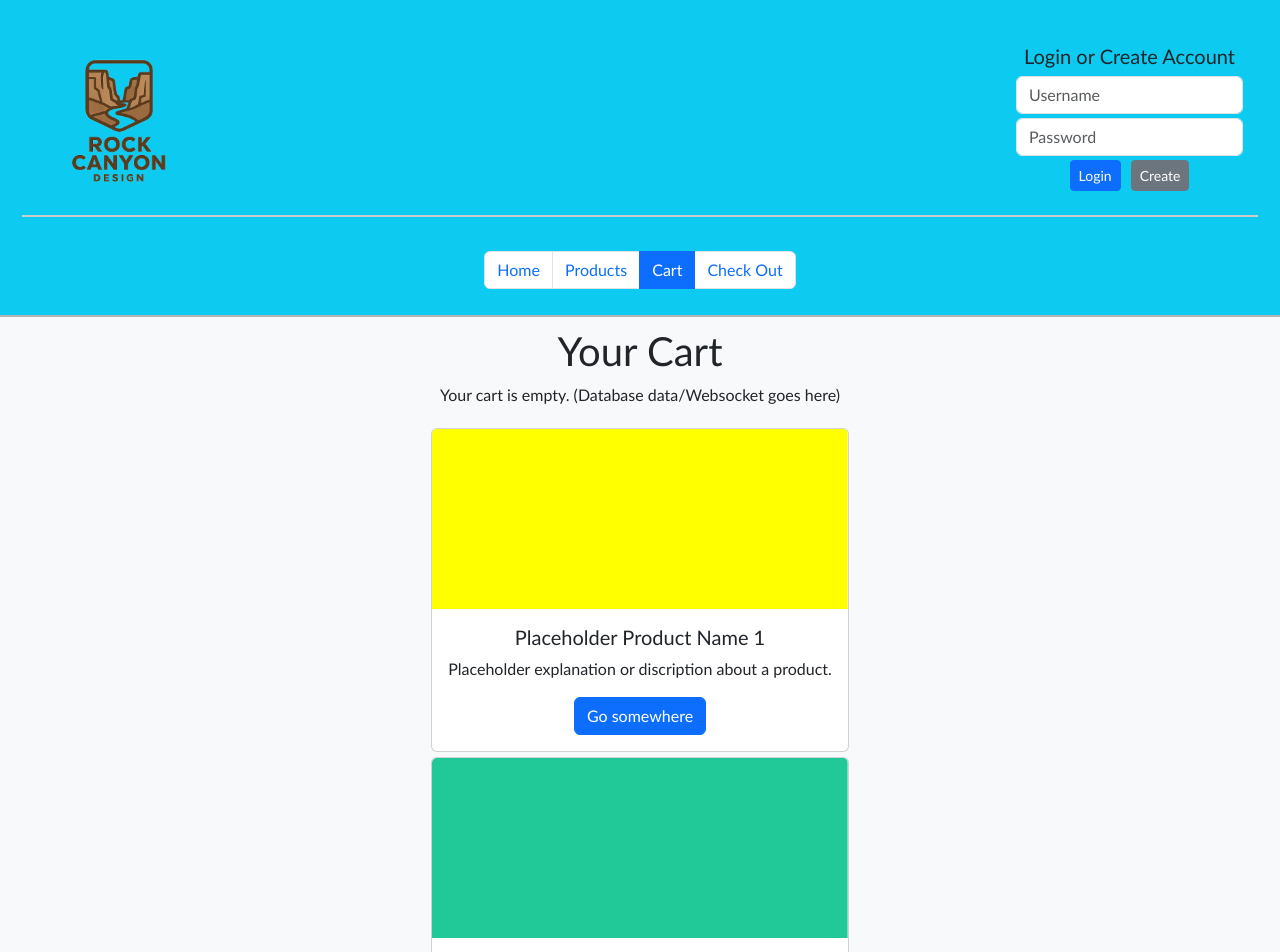
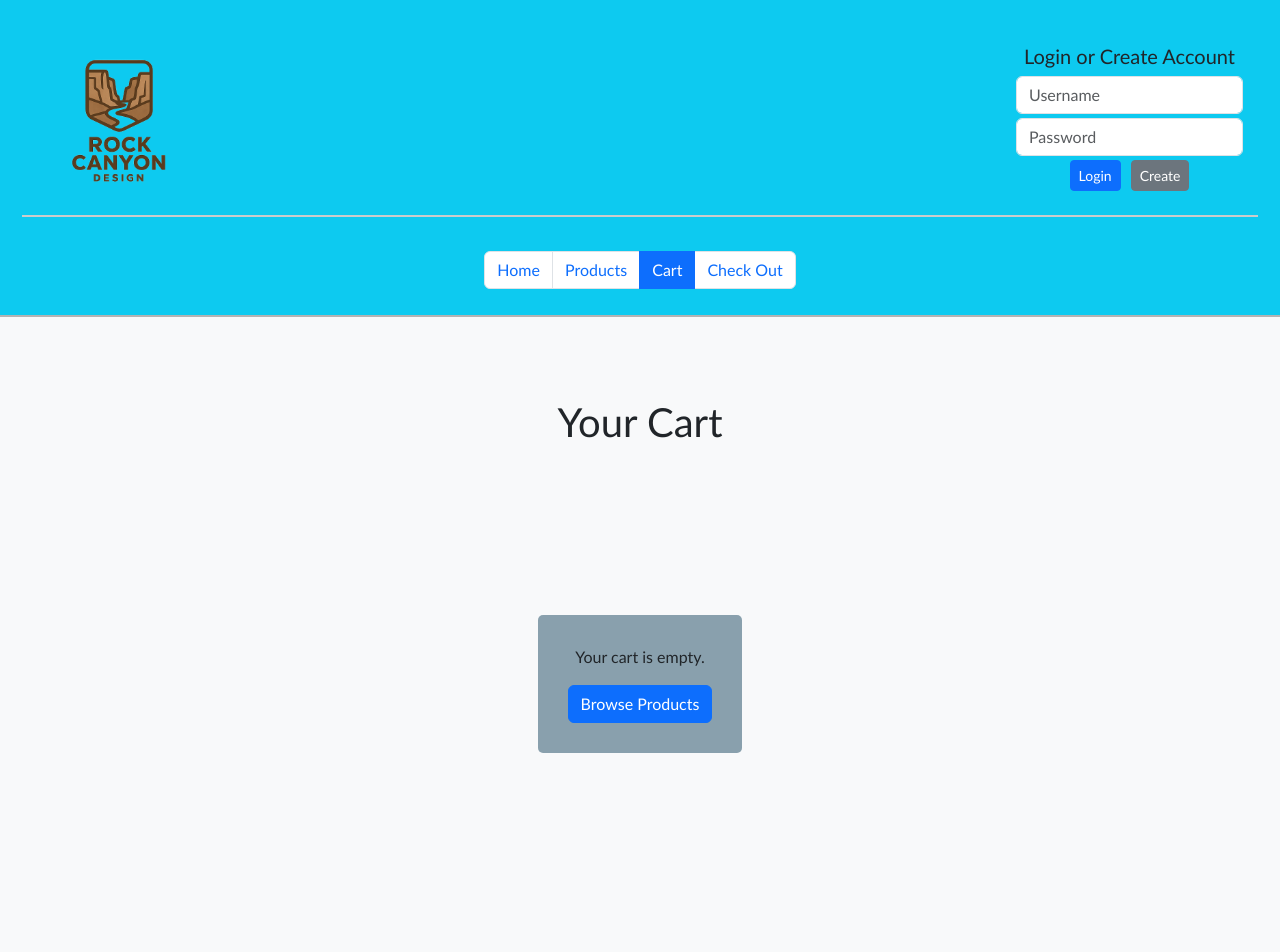
Before and after one commit to Cartermidd/startup, a React (Vite) app: page /cart in a window 1280 px wide. Shown: the top 952 px of the page. Built offline with nearby package versions, Linux system fonts and the light colour scheme.

Commit message:
check out page cart

```diff
--- a/src/app.css
+++ b/src/app.css
@@ -166,6 +166,17 @@ button {
     border-radius: 5px;
   }
 
+#cart-items-container {
+    display: flex;
+    flex-direction: column;
+    background-color: #4b6f81a2;
+    border-radius: 5px;
+    gap: 15px;
+    margin-top: 20px;
+    margin-bottom: 20px;
+    padding: 30px;
+}
+
 .product-box {
     background-color: #ffffff;
     border-radius: 5px;
@@ -190,8 +201,20 @@ button {
     align-items: flex-start;
 }
 
+#cart-n-price {
+    display: flex;
+    flex-direction: column;
+    align-items: center;
+    margin-top: 20px;
+}
+
 .add-remove-cart-button {
     align-items: center;
     display: flex;
     justify-content: flex-end;
 }
+
+#Custom-Design-Requests {
+    background-color: #ffffffc7;
+    border-radius: 5px;
+}
--- a/src/app.jsx
+++ b/src/app.jsx
@@ -1,4 +1,4 @@
-import React from 'react';
+import React, { useEffect } from 'react';
 import 'bootstrap/dist/css/bootstrap.min.css';
 import './app.css';
 import { BrowserRouter, NavLink, Route, Routes } from 'react-router-dom';
@@ -6,9 +6,33 @@ import { Home } from './home/home';
 import { Cart } from './cart/cart';
 import { Checkout } from './checkout/checkout';
 import { Products } from './products/products';
+import { useState } from 'react';
 
 
 export default function App() {
+  // if item is not in cart array and button is pressed, add item to cart and change button color to red
+  // if item is in cart array and button is pressed, remove item from cart and change button color to green
+  const [cartItems, setCartItems] = useState(() => {
+      const saved = localStorage.getItem('cartItems');
+      return saved ? JSON.parse(saved) : [];
+    });
+
+  const handleToggleCart = (productId) => {
+    setCartItems(prev =>
+      prev.includes(productId) //if item is already in cart
+        ? prev.filter(id => id !== productId) //filter it out (remove)
+        : [...prev, productId] //else add it (add)
+    )};
+
+  useEffect(() => {
+    try {
+      localStorage.setItem('cartItems', JSON.stringify(cartItems));
+    } catch {
+      // localStorage error
+    }
+  }, [cartItems]);
+
+
     return (
         <BrowserRouter>
         <div className='app bg-light text-dark'>
@@ -45,9 +69,9 @@ export default function App() {
 
     <Routes>
         <Route path='/' element={<Home />} />
-        <Route path='/products' element={<Products />} />
-        <Route path='/cart' element={<Cart />} />
-        <Route path='/checkout' element={<Checkout />} />
+        <Route path='/products' element={<Products cartItems={cartItems} onToggleCart={handleToggleCart} />} />
+        <Route path='/cart' element={<Cart cartItems={cartItems} onToggleCart={handleToggleCart}/>} />
+        <Route path='/checkout' element={<Checkout cartItems={cartItems} onToggleCart={handleToggleCart}/>} />
         <Route path='*' element={<NotFound />} />
     </Routes>
 
--- a/src/cart/cart.jsx
+++ b/src/cart/cart.jsx
@@ -1,66 +1,48 @@
 import React from 'react';
+import { NavLink } from 'react-router-dom';
+import productData from '../products/productData';
+
+export function Cart({ cartItems, onToggleCart }) {
+  const renderCart = () => {
+    if (cartItems.length === 0) {
+      return (
+        <div>
+          <p>Your cart is empty.</p>
+          <NavLink to="/products" className="btn btn-primary">Browse Products</NavLink>
+        </div>
+      );
+    }
+
+    return cartItems.map(productId => {
+      const product = productData.find(p => p.id === productId);
+      if (!product) return null;
+
+      return (
+        <div key={product.id} className="product-box">
+          <img src={product.image} alt={product.name} className="product-img" />
+          <div className="product-details">
+            <h2>{product.name}</h2>
+            <p>{product.description}</p>
+          </div>
+          <button
+            onClick={() => onToggleCart(product.id)}
+            className="btn btn-danger btn-bg"
+          >
+            <img src="/shopping-cart.png" width="25" alt="Cart Icon" />
+          </button>
+        </div>
+      );
+    });
+  };
 
 
-export function Cart() {
     return (
-        <main className='container-fluid bg-light text-center'>
-      <h1>
-        Your Cart
-      </h1>
-
-      <p>
-        Your cart is empty. (Database data/Websocket goes here)
-      </p>
-
-      <div className="bd-example bd-example-placeholder-cards d-flex justify-content-around">
-      <div className="card">
-        <svg className="bd-placeholder-img card-img-top" width="50%" height="180" xmlns="http://www.w3.org/2000/svg" role="img" aria-label="Placeholder" preserveAspectRatio="xMidYMid slice" focusable="false">
-          <title>Placeholder</title>
-          <rect width="100%" height="100%" fill="#FFFF00"></rect>
-        </svg>
-
-
-        <div className="card-body">
-          <h5 className="card-title">Placeholder Product Name 1</h5>
-          <p className="card-text">Placeholder explanation or discription about a product.</p>
-          <a href="#" className="btn btn-primary">Go somewhere</a>
+      <main className='container-fluid bg-light text-center'>
+        <h1>Your Cart</h1>
+        <div id="cart-items-container">
+          {renderCart()}
         </div>
-      </div>
-      </div>
-
-      <div className="bd-example bd-example-placeholder-cards d-flex justify-content-around">
-      <div className="card">
-        <svg className="bd-placeholder-img card-img-top" width="50%" height="180" xmlns="http://www.w3.org/2000/svg" role="img" aria-label="Placeholder" preserveAspectRatio="xMidYMid slice" focusable="false">
-          <title>Placeholder</title>
-          <rect width="100%" height="100%" fill="#20c997"></rect>
-        </svg>
-
-
-        <div className="card-body">
-          <h5 className="card-title">Placeholder Product Name 2</h5>
-          <p className="card-text">Placeholder explanation or discription about a product.</p>
-          <a href="#" className="btn btn-primary">Go somewhere</a>
-        </div>
-      </div>
-      </div>
-
-      <div className="bd-example bd-example-placeholder-cards d-flex justify-content-around">
-        <div className="card">
-        <svg className="bd-placeholder-img card-img-top" width="50%" height="180" xmlns="http://www.w3.org/2000/svg" role="img" aria-label="Placeholder" preserveAspectRatio="xMidYMid slice" focusable="false">
-          <title>Placeholder</title>
-          <rect width="100%" height="100%" fill="#89CFF0"></rect>
-        </svg>
-
-
-        <div className="card-body">
-          <h5 className="card-title">Placeholder Product Name 3</h5>
-          <p className="card-text">Placeholder explanation or discription about a product.</p>
-          <a href="#" className="btn btn-primary">Go somewhere</a>
-        </div>
-      </div>
-      </div>
-
-      <hr />
-        </main>
-    )
+        <hr />
+      </main>
+    );
 }
--- a/src/checkout/checkout.jsx
+++ b/src/checkout/checkout.jsx
@@ -1,21 +1,51 @@
 import React from 'react';
+import productData from '../products/productData';
 
 
-export function Checkout() {
+export function Checkout({ cartItems = [], onToggleCart = () => {} }) {
+    const items = cartItems.map(id => productData.find(p => p.id === id)).filter(Boolean);
+
+    const total = items.reduce((sum, item) => {
+        // productData currently doesn't include price; assume $10 each as placeholder
+        const price = item.price ?? 10;
+        return sum + price;
+    }, 0);
+
     return (
         <main className='container-fluid bg-light text-center'>
-            <div>
                 <h1>CHECK OUT</h1>
 
                 <h2>Welcome, [username]!</h2>
 
-                <p>
-                    Abreviated version of Cart
-                    (websocket goes here)
-                </p>
+                <section className="checkout-items">
+                    {items.length === 0 ? (
+                        <div>
+                            <p>Your cart is empty.</p>
+                            <a className="btn btn-primary" href="/products">Browse Products</a>
+                        </div>
+                    ) : (
+                        items.map(item => (
+                            <div key={item.id} className="product-box">
+                                <img src={item.image} alt={item.name} className="product-img" />
+                                <div className="product-details">
+                                    <h2>{item.name}</h2>
+                                    <p>{item.description}</p>
+                                </div>
+                                <div className="product-actions">
+                                    <button
+                                        onClick={() => onToggleCart(item.id)}
+                                        className="btn btn-danger btn-sm"
+                                    >
+                                        Remove
+                                    </button>
+                                </div>
+                            </div>
+                        ))
+                    )}
+                </section>
 
                 <div id="price-n-pay-box">
-                    <h2>Total Price: $ [price_variable]</h2>
+                    <h2>Total Price: ${total}</h2>
                     <button type="submit" className="btn btn-primary btn-sm">Purchase</button>
                 </div>
 
@@ -23,8 +53,6 @@ export function Checkout() {
                     <h2>API shipping information</h2>
                     <img width="200px" src="" alt="Some sort of shipping display" />
                 </div>
-
-            </div>
         </main>
-    )
+    );
 }
--- a/src/products/productData.jsx
+++ b/src/products/productData.jsx
@@ -1,57 +1,72 @@
-
-
 
 const productData = [
     {
-        id: wooden-1,
+        id: 'wooden-1',
         name: "Wooden Placeholder 1",
         description: "This is a placeholder description for Wooden Product 1.",
         image: "/rockcanyon_design.png",
-        category: "Wooden"
+        price: 19.99,
+        category: "Wooden",
     },
 
     {
-        id: wooden-2,
+        id: 'wooden-2',
         name: "Wooden Placeholder 2",
         description: "This is a placeholder description for Wooden Product 2.",
         image: "/rockcanyon_design.png",
-        category: "Wooden"
+        price: 19.99,
+        category: "Wooden",
     },
     {
-        id: acrylic-1,
+        id: 'acrylic-1',
         name: "Acrylic Placeholder 1",
         description: "This is a placeholder description for Acrylic Product 1.",
         image: "/rockcanyon_design.png",
-        category: "Acrylic"
+        price: 19.99,
+        category: "Acrylic",
     },
 
     {
-        id: acrylic-2,
+        id: 'acrylic-2',
         name: "Acrylic Placeholder 2",
         description: "This is a placeholder description for Acrylic Product 2.",
         image: "/rockcanyon_design.png",
-        category: "Acrylic"
+        price: 19.99,
+        category: "Acrylic",
     },
 
     {
-        id: giftcardholder-1,
+        id: 'giftcardholder-1',
         name: "Giftcard Holder Placeholder 1",
         description: "This is a placeholder description for Giftcard Holder Product 1.",
         image: "/rockcanyon_design.png",
-        category: "Giftcard Holder"
+        price: 19.99,
+        category: "Giftcard Holder",
     },
     {
-        id: giftcardholder-2,
+        id: 'giftcardholder-2',
         name: "Giftcard Holder Placeholder 2",
         description: "This is a placeholder description for Giftcard Holder Product 2.",
         image: "/rockcanyon_design.png",
-        category: "Giftcard Holder"
+        price: 19.99,
+        category: "Giftcard Holder",
     },
     {
-        id: other-1,
+        id: 'other-1',
         name: "Other Placeholder 1",
         description: "This is a placeholder description for Other Product 1.",
         image: "/rockcanyon_design.png",
-        category: "Other"
+        price: 19.99,
+        category: "Other",
+    },
+    {
+        id: 'other-2',
+        name: "Other Placeholder 2",
+        description: "This is a placeholder description for Other Product 2.",
+        image: "/rockcanyon_design.png",
+        price: 19.99,
+        category: "Other",
     }
 ];
+
+export default productData;
--- a/src/products/products.jsx
+++ b/src/products/products.jsx
@@ -1,15 +1,48 @@
 import React from 'react';
-import { useState, useEffect } from 'react';
+import productData from './productData';
+
+export function Products({ cartItems, onToggleCart }) {
+  const woodenProducts = productData.filter(product => product.category === 'Wooden');
+  const acrylicProducts = productData.filter(product => product.category === 'Acrylic');
+  const giftcardHolderProducts = productData.filter(product => product.category === 'Giftcard Holder');
+  const otherProducts = productData.filter(product => product.category === 'Other');
 
 
+  const renderPrdoductSection = (title, products, sectionId) => (
+    <div id={sectionId} className="container-fluid product-type">
+      <h2>{title}</h2>
+      <div className='product-type-box'>
+        {products.map(product => (
+        <div key={product.id} className="product-box">
+        <img
+          className="product-img"
+          src={product.image}
+          alt={product.name}
+        />
+        <div className="product-details">
+          <h2>{product.name}</h2>
+          <p>{product.description}</p>
+        </div>
+        <div id="cart-n-price">
+        <button
+          onClick={() => onToggleCart(product.id)}
+          className={`btn ${ cartItems.includes(product.id) ? 'btn-danger' : 'btn-success'} btn-bg`}
+        >
+          {cartItems.includes(product.id) ? 'In Cart' : 'Add to Cart'}
+          <img src="/shopping-cart.png" width="25" alt="Cart Icon" />
+        </button>
+        <p>Price: ${product.price}</p>
+        </div>
+      </div>
+    ))}
+    </div>
+    </div>
+  );
 
 
-
-
-export function Products() {
-    return (
-        <main className='container-fluid bg-light text-center'>
-            <div>
+  return (
+    <main className='container-fluid bg-light text-center'>
+    <div>
       <h1>PRODUCTS</h1>
       <p>Browse our products and see which designs would be the perfect gift you are looking for!</p>
       <nav>
@@ -22,114 +55,11 @@ export function Products() {
         </ul>
       </nav>
 
-      <div id = "Wooden-Products" className = "container-fluid product-type">
-        <h2>Wooden Products</h2>
-        <div className="product-box">
 
-          <img className="product-img" src="/rockcanyon_design.png" alt="Placeholder" />
-          <div className="product-details">
-            <h2>Placeholder Name</h2>
-            <p>Placeholder description</p>
-          </div>
-
-          <button className="btn btn-success btn-bg"><img src="/shopping-cart.png" width="25"></img></button>
-        </div>
-
-        <div className="product-box">
-
-          <img className="product-img" src="/rockcanyon_design.png" alt="Placeholder" />
-          <div className="product-details">
-            <h2>Placeholder Name</h2>
-            <p>Placeholder description</p>
-          </div>
-
-          <button className="btn btn-success btn-bg"><img src="/shopping-cart.png" width="25"></img></button>
-        </div>
-      </div>
-
-
-
-      <div id = "Acrylic-Products" className = "product-type">
-        <h2>Acrylic Products</h2>
-        <div className="product-box">
-
-          <img className="product-img" src="/rockcanyon_design.png" alt="Placeholder" />
-          <div className="product-details">
-            <h2>Placeholder Name</h2>
-            <p>Placeholder description</p>
-          </div>
-
-          <button className="btn btn-success btn-bg"><img src="/shopping-cart.png" width="25"></img></button>
-        </div>
-
-        <div className="product-box">
-
-          <img className="product-img" src="/rockcanyon_design.png" alt="Placeholder" />
-          <div className="product-details">
-            <h2>Placeholder Name</h2>
-            <p>Placeholder description</p>
-          </div>
-
-          <button className="btn btn-success btn-bg"><img src="/shopping-cart.png" width="25"></img></button>
-        </div>
-
-      </div>
-
-
-
-      <div id = "Giftcard-Holder-Products" className = "product-type">
-        <h2>Giftcard Holder Products</h2>
-        <div className="product-box">
-
-          <img className="product-img" src="/rockcanyon_design.png" alt="Placeholder" />
-          <div className="product-details">
-            <h2>Placeholder Name</h2>
-            <p>Placeholder description</p>
-          </div>
-
-          <button className="btn btn-success btn-bg"><img src="/shopping-cart.png" width="25"></img></button>
-        </div>
-
-        <div className="product-box">
-
-          <img className="product-img" src="/rockcanyon_design.png" alt="Placeholder" />
-          <div className="product-details">
-            <h2>Placeholder Name</h2>
-            <p>Placeholder description</p>
-          </div>
-
-          <button className="btn btn-success btn-bg"><img src="/shopping-cart.png" width="25"></img></button>
-        </div>
-
-
-        </div>
-
-      <div id = "Other-Products" className = "product-type">
-        <h2>Other Products</h2>
-        <div className="product-box">
-
-          <img className="product-img" src="/rockcanyon_design.png" alt="Placeholder" />
-          <div className="product-details">
-            <h2>Placeholder Name</h2>
-            <p>Placeholder description</p>
-          </div>
-
-          <button className="btn btn-success btn-bg"><img src="/shopping-cart.png" width="25"></img></button>
-        </div>
-
-        <div className="product-box">
-
-          <img className="product-img" src="/rockcanyon_design.png" alt="Placeholder" />
-          <div className="product-details">
-            <h2>Placeholder Name</h2>
-            <p>Placeholder description</p>
-          </div>
-
-          <button className="btn btn-success btn-bg"><img src="/shopping-cart.png" width="25"></img></button>
-        </div>
-
-      </div>
-
+      {renderPrdoductSection('Wooden Products', woodenProducts, 'Wooden-Products')}
+      {renderPrdoductSection('Acrylic Products', acrylicProducts, 'Acrylic-Products')}
+      {renderPrdoductSection('Giftcard Holder Products', giftcardHolderProducts, 'Giftcard-Holder-Products')}
+      {renderPrdoductSection('Other Products', otherProducts, 'Other-Products')}
 
         <div id="Custom-Design-Requests" className="product-type">
           <h2>Custom Design Requests</h2>
```
